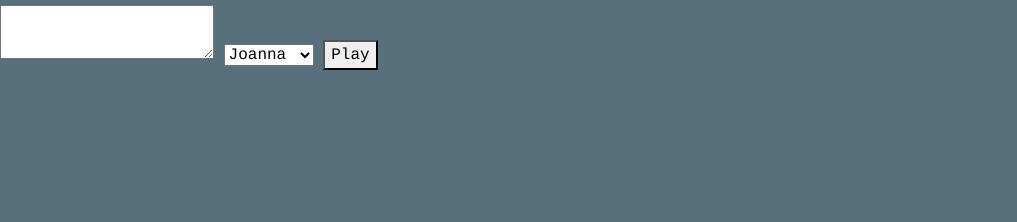
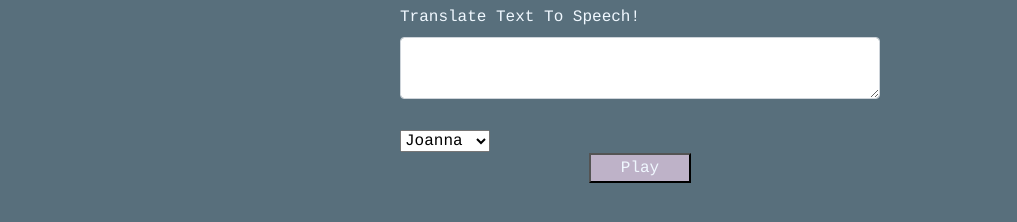
Before and after one commit to Anthonyyee123/RestaurantWebsiteCTEC, a website: page public/aboutus.html in a window 1280 px wide. Shown: the part 686-908 px from the top of the page, without its empty margins (0-1017 px from the left). Before the commit the page ends 800 px from the top, so only its background shows below. Drawn offline with nearby package versions, Linux system fonts and the light colour scheme; no server answers; a script that the page names is missing.

Commit message:
Update aboutus.html

```diff
--- a/public/aboutus.html
+++ b/public/aboutus.html
@@ -26,14 +26,23 @@
 <div id="feedbackstuff">  <!-- will only show if user is logged in, checktoken,js for code -->
         <h1 style="text-align: center; padding-top: 50px;padding-bottom:30px;font-family: Courier, monospace; color: #BEB2C8;">Any Queries? Write it here!</h1>
 
-    <textarea id="text"></textarea>
 
-    <select id="voice">
-        <option>Joanna</option>
-        <option>Matthew</option>
-    </select>
+        <form style="padding-right:400px;padding-left:400px;">
 
-    <button id="play-button">Play</button>
+            <div class="form-group" style="color: aliceblue;" >
+              <label for="content">Translate Text To Speech!</label>
+              <textarea class="form-control" id="text" row="5"></textarea>
+            </div>
+             <div>
+                <select id="voice">
+                    <option>Joanna</option>
+                    <option>Matthew</option>
+                </select>
+            </div>
+            <div style="text-align: center;" id="play-button">
+            <button style="background-color:#BEB2C8 ;color: aliceblue ;margin-bottom:100px; padding-right:30px;padding-left:30px;"  >Play</button>
+        </div></div>
+        </form>
 
 
 </div>
```
